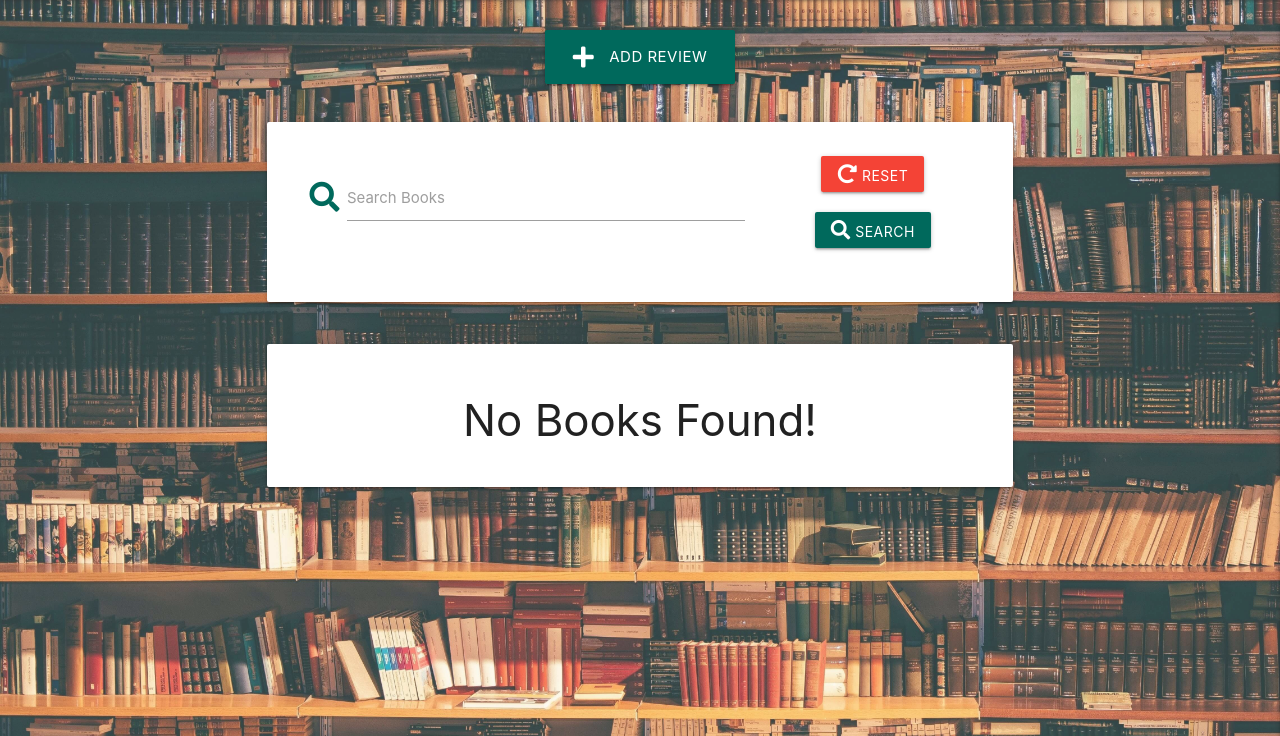
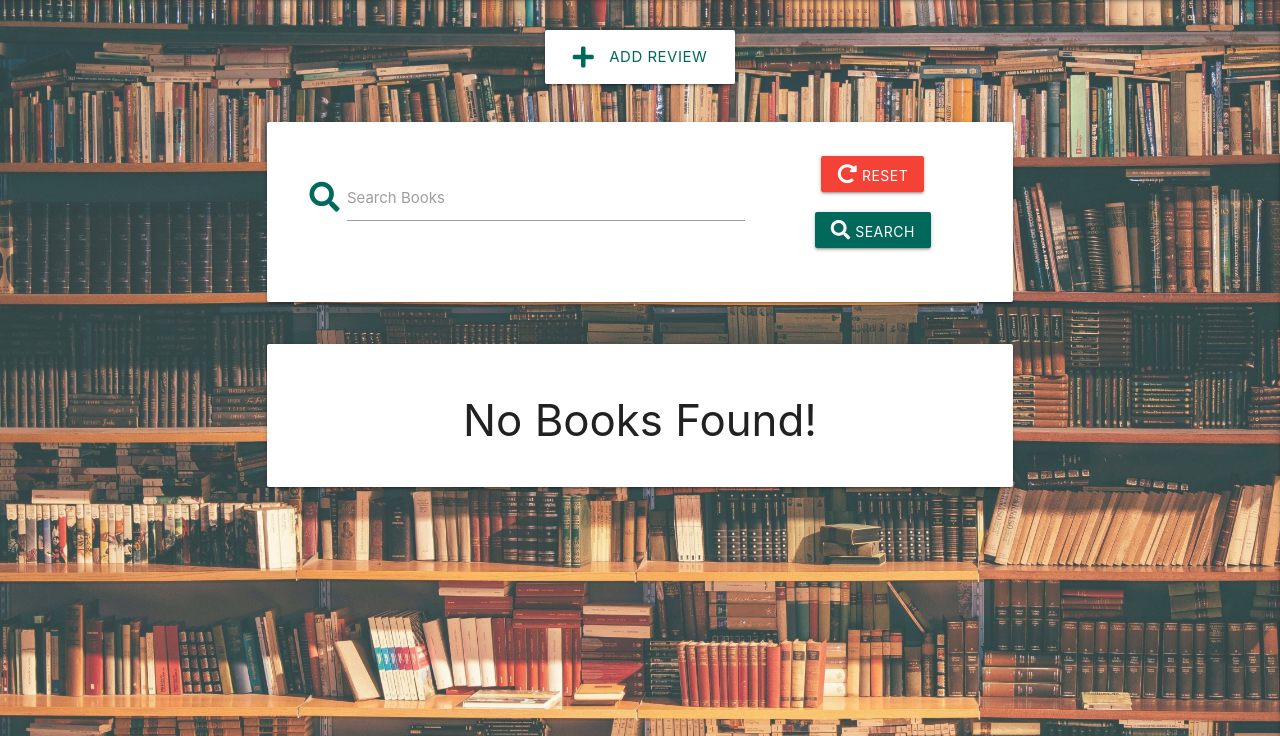
Before and after one commit to RobKnowles248/book-club, a Flask app: page / in a window 1280 px wide. Shown: the part 64-800 px from the top of the page. Run offline with Flask 2, Linux system fonts and the light colour scheme; data that the repository does not hold is empty; some libraries are stand-ins or nearby versions.

Commit message:
Change colour of add review button on home page

```diff
--- a/templates/index.html
+++ b/templates/index.html
@@ -4,7 +4,7 @@
     <!-- add review button -->
     <div class="row top-margin center-align">
         <div class="col s12">
-            <a href="{{ url_for('add_review' ) }}" class="btn-large teal darken-3 white-text">
+            <a href="{{ url_for('add_review' ) }}" class="btn-large white teal-text text-darken-3">
                 <i class="fas fa-plus left"></i> Add Review
             </a>
         </div>
```
